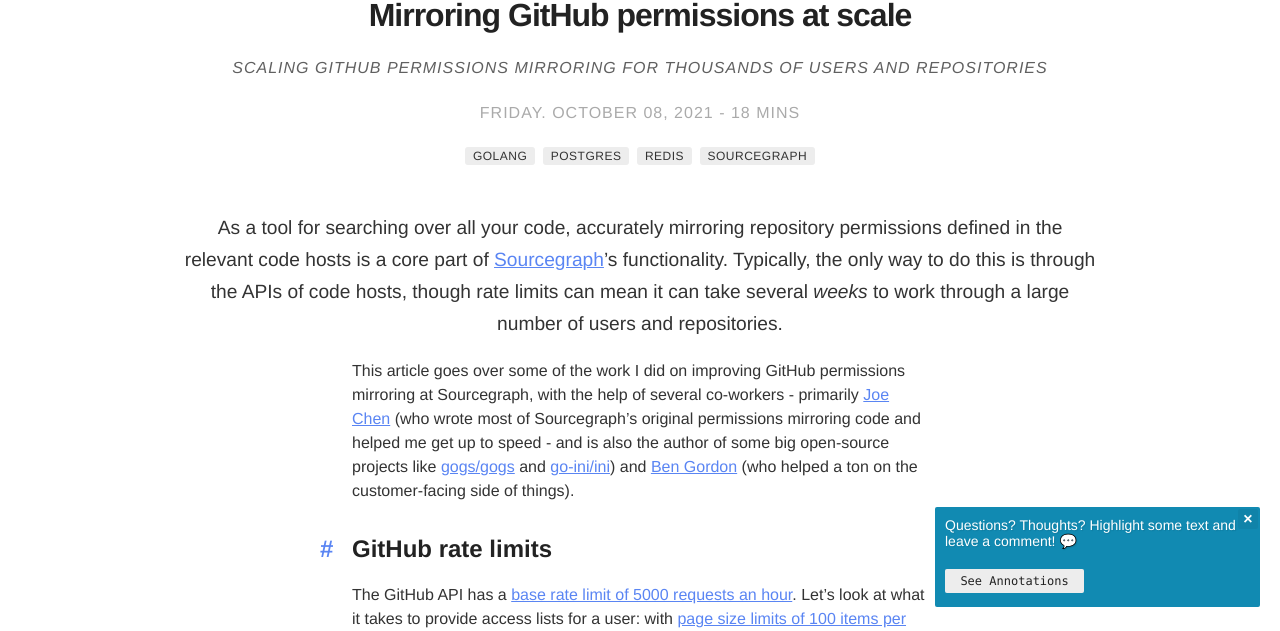
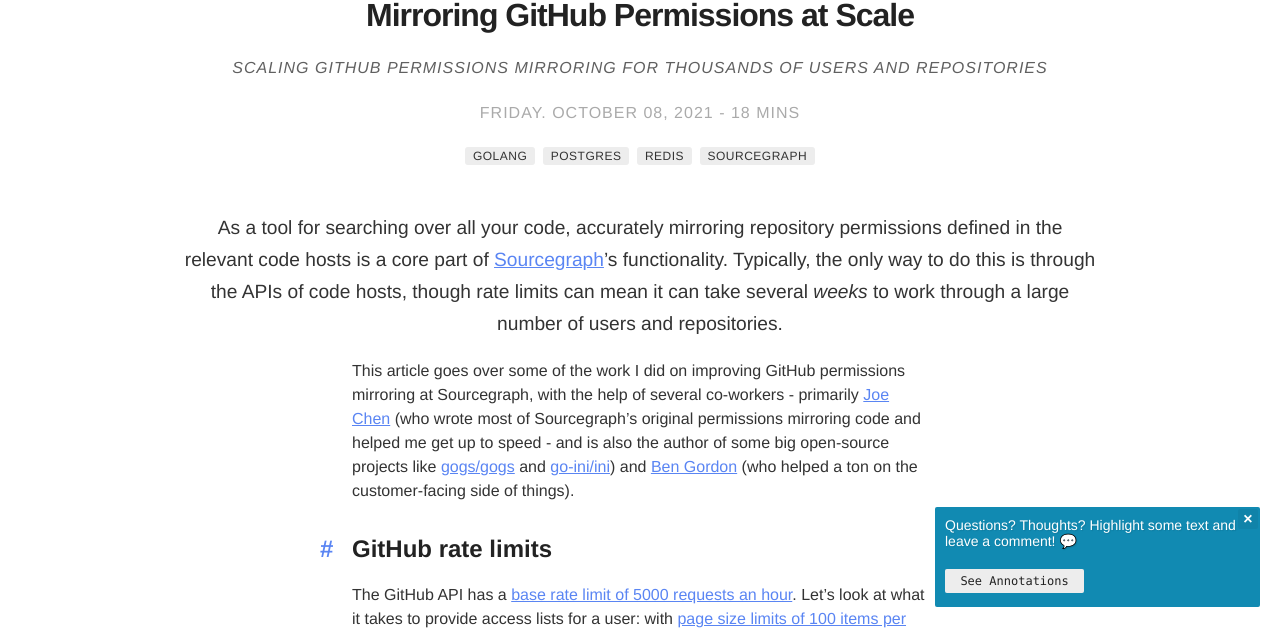
Before and after one commit to bobheadxi/bobheadxi.github.io, a Jekyll site: the page built from content/_posts/2021-10-8-mirroring-github-permissions-at-scale.md, in a window 1280 px wide and 900 px high, cut to the strip 269-900 px from the top of the window. Built offline with Jekyll 4.4.1, drawn with Linux system fonts in a browser that asks for light colours; nearby versions of some CDN libraries; emoji names are drawn with the system emoji font; a style sheet for code colours, icons or effects is not loaded.

Commit message:
unify casing

```diff
--- a/content/_posts/2021-10-8-mirroring-github-permissions-at-scale.md
+++ b/content/_posts/2021-10-8-mirroring-github-permissions-at-scale.md
@@ -1,5 +1,5 @@
 ---
-title: "Mirroring GitHub permissions at scale"
+title: "Mirroring GitHub Permissions at Scale"
 layout: post
 image: https://github.githubassets.com/images/modules/logos_page/GitHub-Mark.png
 headerImage: true
```
